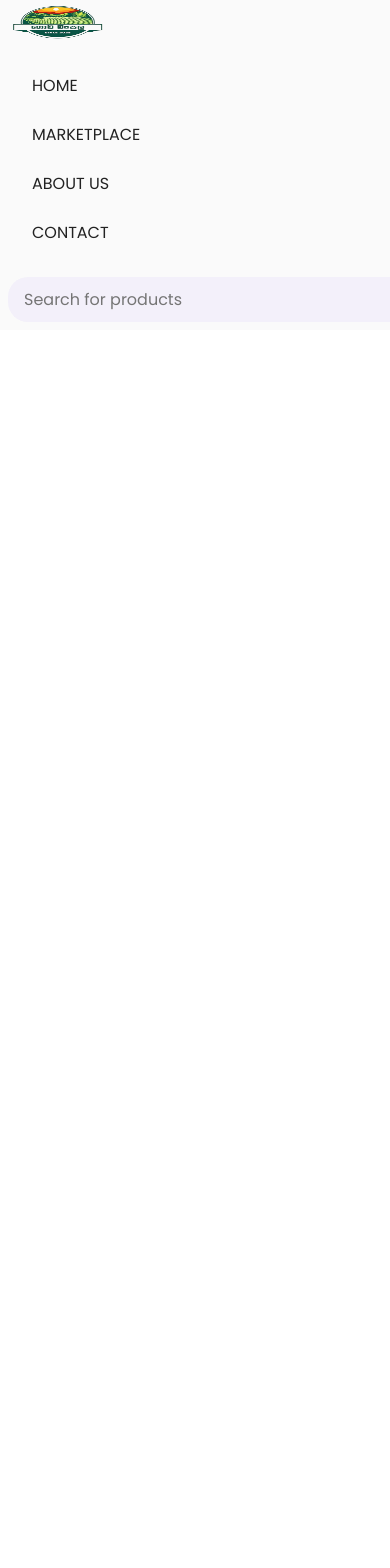
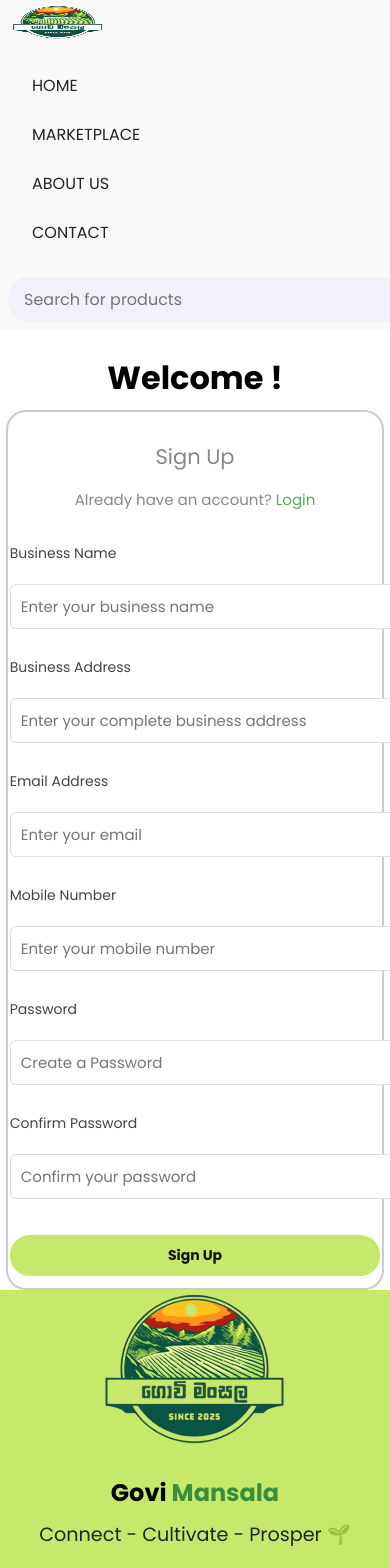
Before and after one commit to madarameegama7/Govimansala, a React (Vite) app in the folder client/: page /signup in a window 390 px wide. Shown: the part 120-1688 px from the top of the page. Before the commit the page ends 844 px from the top, so only its background shows below. Built offline with nearby package versions, Linux system fonts and the light colour scheme.

Commit message:
Login,Sign Up Form

```diff
--- a/client/src/App.jsx
+++ b/client/src/App.jsx
@@ -7,6 +7,8 @@ import AboutUs from './pages/AboutUs'
 import Marketplace from './pages/Marketplace'
 import Home from './pages/Home'
 import '../index.css';
+import Login from './pages/Login'
+import SignUp from './pages/SignUp'
 
 function App() {
 
@@ -19,6 +21,8 @@ function App() {
       <Route path="/contact" element={<Contact/>} />
       <Route path="/marketplace" element={<Marketplace/>} />
       <Route path="/about" element={<AboutUs/>} />
+      <Route path="/login" element={<Login/>}/>
+      <Route path="/signup" element={<SignUp/>}/>
 
     </Routes>
     </BrowserRouter>
--- a/client/src/components/header/headerContent.jsx
+++ b/client/src/components/header/headerContent.jsx
@@ -1,7 +1,16 @@
-import React from 'react'
+import React, { use } from 'react'
 import './headerContent.css';
+import {useNavigate} from 'react-router-dom';
 
 function HeaderContent() {
+  const navigate=useNavigate();
+
+  const handleLogin=()=>{
+    navigate('/login');
+  }
+  const handleSignup=()=>{
+    navigate('/signup');
+  }
   return (
     <div className='header'>
         <div className='header-lang'>
@@ -14,8 +23,8 @@ function HeaderContent() {
 
 
       <div className='header-button'>
-        <button>Login</button>
-        <button>Sign Up</button>
+        <button onClick={handleLogin}>Login</button>
+        <button onClick={handleSignup}>Sign Up</button>
       </div>
 
     </div>
--- /dev/null
+++ b/client/src/pages/Login.css
@@ -0,0 +1,104 @@
+.login-container {
+  display: flex;
+  height: 580px;
+}
+
+.login-left, .login-right {
+  flex: 1;
+  display: flex;
+  align-items: center;
+  justify-content: center;
+}
+
+.login-left {
+  background: #fff;
+}
+
+.login-form {
+  background: #fff;
+  border-radius: 20px;
+  border: 2px solid #ccc;
+  padding: 40px 32px;
+  width: 350px;
+  box-shadow: 0 2px 8px rgba(0,0,0,0.03);
+  display: flex;
+  flex-direction: column;
+  gap: 16px;
+}
+
+.login-form h2 {
+  margin-bottom: 0;
+  color: #888;
+  font-weight: 500;
+  text-align: center;
+}
+
+.login-form p {
+  margin-top: 0;
+  margin-bottom: 16px;
+  text-align: center;
+  color: #888;
+  font-size: 15px;
+}
+
+.signup-link {
+  color: #4caf50;
+  cursor: pointer;
+}
+
+.login-form label {
+  font-size: 14px;
+  color: #444;
+  margin-bottom: 4px;
+}
+
+.login-form input[type="email"],
+.login-form input[type="password"] {
+  width: 100%;
+  padding: 10px;
+  border: 1px solid #ddd;
+  border-radius: 6px;
+  margin-bottom: 12px;
+  font-size: 15px;
+  font-family: 'Poppins', sans-serif;
+}
+
+.login-options {
+  display: flex;
+  justify-content: space-between;
+  align-items: center;
+  font-size: 14px;
+  margin-bottom: 12px;
+}
+
+.forgot-link {
+  color: #388e3c;
+  text-decoration: none;
+}
+
+.login-btn {
+  width: 100%;
+  padding: 12px 0;
+  background: #c6e86b;
+  color: #111;
+  font-weight: bold;
+  border: none;
+  border-radius: 20px;
+  font-size: 18px;
+  cursor: pointer;
+  margin-top: 8px;
+  font-family: 'Poppins', sans-serif;
+}
+
+.login-right {
+  background: #c6e86b;
+  display: flex;
+  align-items: center;
+  justify-content: center;
+}
+
+.login-logo {
+  max-width: 350px;
+  width: 80%;
+  height: auto;
+}
--- /dev/null
+++ b/client/src/pages/Login.jsx
@@ -0,0 +1,33 @@
+import React from 'react';
+import './Login.css'; // Create this CSS file for styling
+
+function Login() {
+  return (
+    <div className="login-container">
+      <div className="login-left">
+        <form className="login-form">
+          <h2>Sign in to your account</h2>
+          <p>
+            Don't have an account? <span className="signup-link">Sign up</span>
+          </p>
+          <label>Email Address</label>
+          <input type="email" placeholder="Enter your email address" />
+          <label>Password</label>
+          <input type="password" placeholder="Enter your password" />
+          <div className="login-options">
+            <label>
+              <input type="checkbox" /> Remember me
+            </label>
+            <a href="#" className="forgot-link">Forgot Password?</a>
+          </div>
+          <button type="submit" className="login-btn">Login</button>
+        </form>
+      </div>
+      <div className="login-right">
+        <img src="/logo.png" alt="Logo" className="login-logo" />
+      </div>
+    </div>
+  );
+}
+
+export default Login;
--- /dev/null
+++ b/client/src/pages/SignUp.css
@@ -0,0 +1,185 @@
+.signup-container {
+ display: flex;
+  height: auto;
+  min-height: 100vh;
+}
+
+.signup-left,
+.signup-right {
+  flex: 1;
+  display: flex;
+  align-items: center;
+  justify-content: center;
+  min-height: 100vh;
+  height: auto;
+}
+
+.signup-left {
+  background: #fff;
+  flex-direction: column;
+  align-items: center;
+  justify-content: flex-start;
+}
+
+.signup-welcome {
+  font-weight: bold;
+  font-size: 3rem;
+  margin: 40px 0 10px 0;
+  text-align: center;
+}
+
+.signup-form {
+  background: #fff;
+  border-radius: 20px;
+  border: 2px solid #ccc;
+  padding: 40px 32px;
+  width: 350px;
+  box-shadow: 0 2px 8px rgba(0,0,0,0.03);
+  display: flex;
+  flex-direction: column;
+  gap: 16px;
+  margin-top: 0;
+}
+
+.signup-form h2 {
+  margin-bottom: 0;
+  color: #888;
+  font-weight: 500;
+  text-align: center;
+}
+
+.signup-form p {
+  margin-top: 0;
+  margin-bottom: 16px;
+  text-align: center;
+  color: #888;
+  font-size: 15px;
+}
+
+.login-link {
+  color: #4caf50;
+  cursor: pointer;
+}
+
+.signup-form label {
+  font-size: 14px;
+  color: #444;
+  margin-bottom: 4px;
+}
+
+.signup-form input[type="text"],
+.signup-form input[type="email"],
+.signup-form input[type="password"] {
+  width: 100%;
+  padding: 10px;
+  border: 1px solid #ddd;
+  border-radius: 6px;
+  margin-bottom: 12px;
+  font-size: 15px;
+  font-family: 'Poppins', sans-serif;
+}
+
+.signup-btn {
+  width: 100%;
+  padding: 12px 0;
+  background: #c6e86b;
+  color: #111;
+  font-weight: bold;
+  border: none;
+  border-radius: 20px;
+  font-size: 18px;
+  cursor: pointer;
+  margin-top: 8px;
+  font-family: 'Poppins', sans-serif;
+}
+
+.signup-right {
+  background: #c6e86b;
+  display: flex;
+  flex-direction: column;
+  align-items: center;
+  justify-content: center;
+}
+
+.signup-logo {
+  max-width: 350px;
+  width: 80%;
+  height: auto;
+}
+
+.signup-brand {
+  font-weight: bold;
+  font-size: 2.5rem;
+  margin: 30px 0 0 0;
+  text-align: center;
+}
+
+.signup-brand span {
+  color: #388e3c;
+}
+
+.signup-tagline {
+  font-size: 1.2rem;
+  margin-top: 10px;
+  text-align: center;
+  color: #222;
+}
+
+/* Responsive styles */
+@media (max-width: 900px) {
+  .signup-container {
+    flex-direction: column;
+    height: auto;
+    min-height: 100vh;
+  }
+  .signup-left, .signup-right {
+    width: 100%;
+    min-height: 50vh;
+    justify-content: flex-start;
+  }
+  .signup-right {
+    padding: 32px 0;
+  }
+}
+
+@media (max-width: 600px) {
+  .signup-container {
+    flex-direction: column;
+    height: auto;
+    min-height: 100vh;
+  }
+  .signup-left, .signup-right {
+    width: 100%;
+    min-height: unset;
+    padding: 0;
+  }
+  .signup-form {
+    width: 95%;
+    padding: 24px 8px;
+    min-width: unset;
+  }
+  .signup-welcome {
+    font-size: 2rem;
+    margin: 24px 0 8px 0;
+  }
+  .signup-brand {
+    font-size: 1.5rem;
+    margin: 20px 0 0 0;
+  }
+  .signup-logo {
+    max-width: 200px;
+    width: 70%;
+  }
+}
+
+@media (max-width: 400px) {
+  .signup-form {
+    padding: 12px 2px;
+    font-size: 14px;
+  }
+  .signup-form input,
+  .signup-btn {
+    font-size: 14px;
+    padding: 10px 0;
+  }
+}
--- /dev/null
+++ b/client/src/pages/SignUp.jsx
@@ -0,0 +1,42 @@
+import React from 'react';
+import './SignUp.css';
+
+function SignUp() {
+  return (
+    <div className="signup-container">
+      <div className="signup-left">
+        <h1 className="signup-welcome">Welcome !</h1>
+        <form className="signup-form">
+          <h2>Sign Up</h2>
+          <p>
+            Already have an account? <span className="login-link">Login</span>
+          </p>
+          <label>Business Name</label>
+          <input type="text" placeholder="Enter your business name" />
+          <label>Business Address</label>
+          <input type="text" placeholder="Enter your complete business address" />
+          <label>Email Address</label>
+          <input type="email" placeholder="Enter your email" />
+          <label>Mobile Number</label>
+          <input type="text" placeholder="Enter your mobile number" />
+          <label>Password</label>
+          <input type="password" placeholder="Create a Password" />
+          <label>Confirm Password</label>
+          <input type="password" placeholder="Confirm your password" />
+          <button type="submit" className="signup-btn">Sign Up</button>
+        </form>
+      </div>
+      <div className="signup-right">
+        <img src="/logo.png" alt="Logo" className="signup-logo" />
+        <h1 className="signup-brand">
+          Govi <span>Mansala</span>
+        </h1>
+        <p className="signup-tagline">
+          Connect - Cultivate - Prosper <span role="img" aria-label="plant">🌱</span>
+        </p>
+      </div>
+    </div>
+  );
+}
+
+export default SignUp;
```
Also changed, not shown: client/public/logo.png (added).
